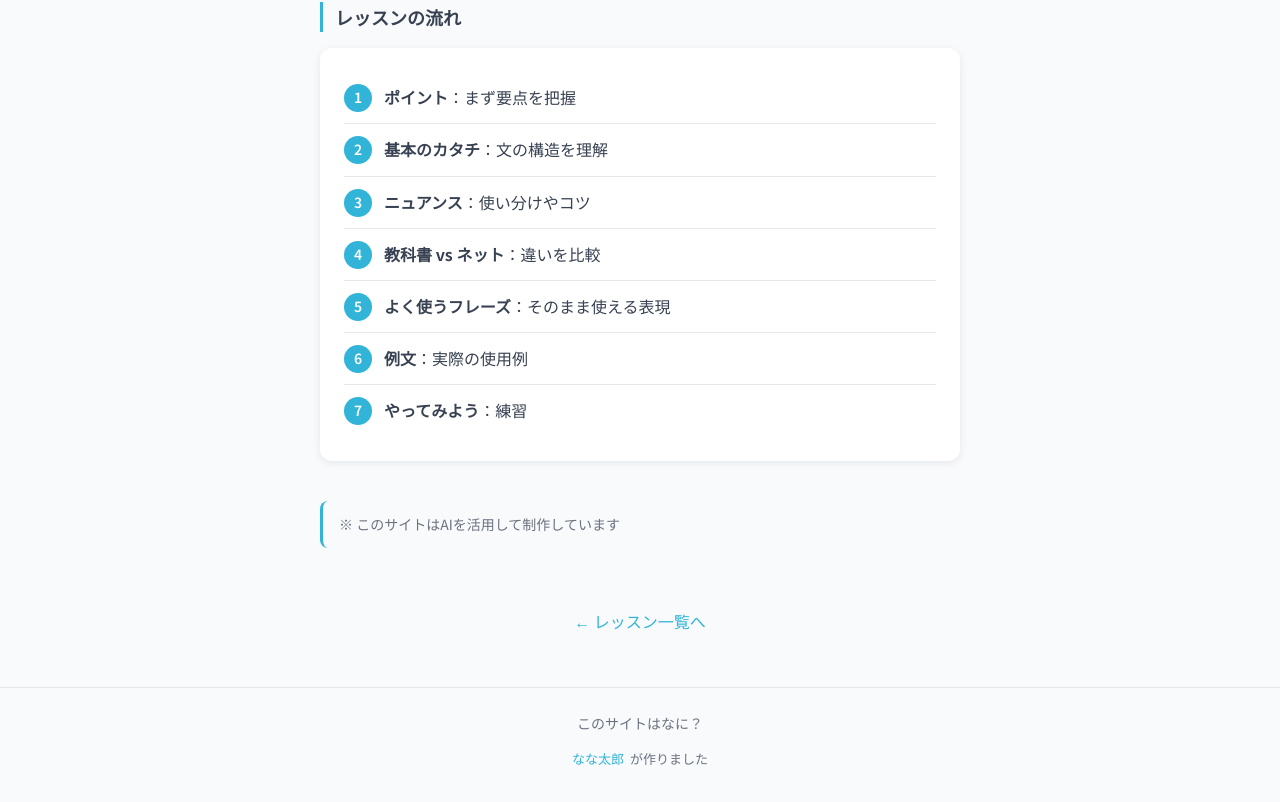
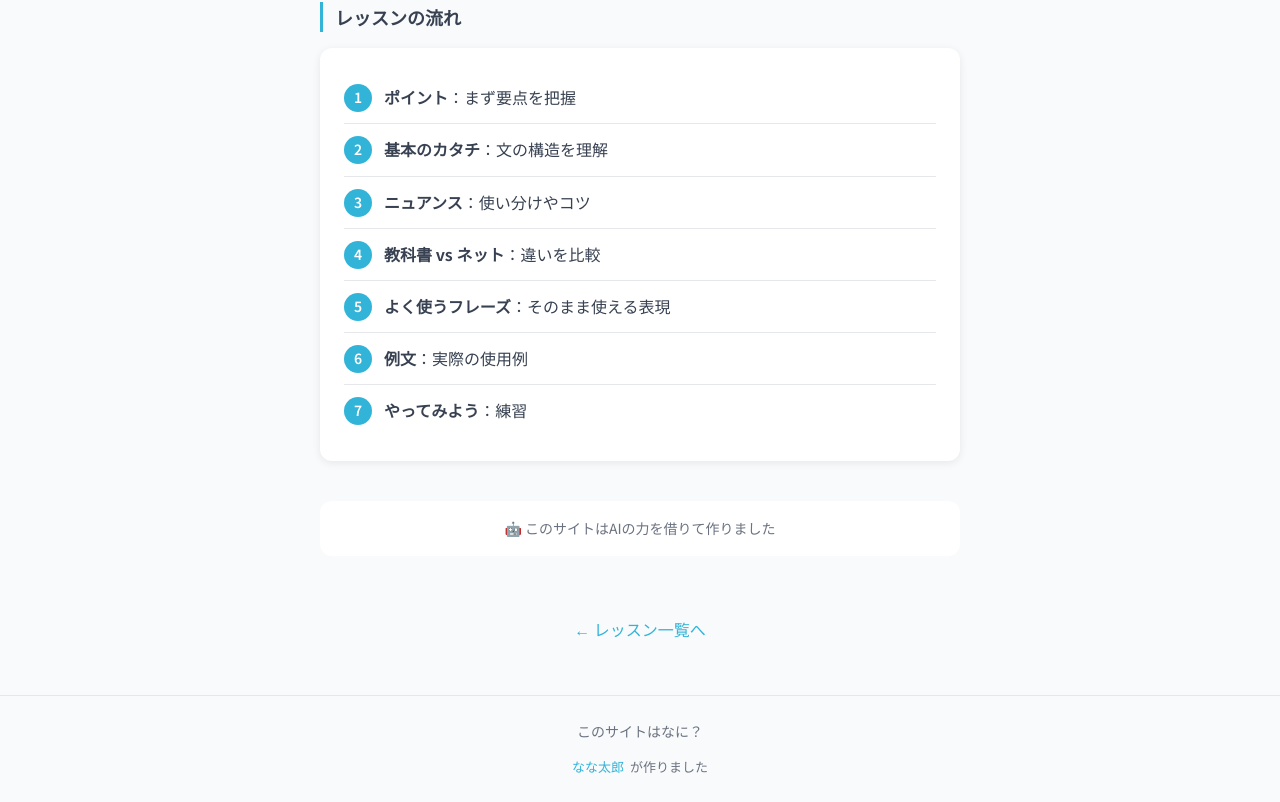
Before and after one commit to nxouv/net-eibunpo, a Next.js app: page /about in a window 1280 px wide. Shown: the part 1482-2284 px from the top of the page. Built offline with nearby package versions, Linux system fonts and the light colour scheme.

Commit message:
Make AI note more visible and casual

```diff
--- a/src/app/about/page.module.css
+++ b/src/app/about/page.module.css
@@ -129,10 +129,11 @@
 .note {
     font-size: 14px;
     color: var(--color-text-sub);
-    padding: 12px 16px;
-    background-color: var(--color-bg);
-    border-radius: var(--radius-sm);
-    border-left: 3px solid var(--color-grammar);
+    padding: 16px 20px;
+    background-color: var(--color-bg-card);
+    border-radius: var(--radius);
+    text-align: center;
+    margin-top: 32px;
 }
 
 /* フローリスト */
--- a/src/app/about/page.tsx
+++ b/src/app/about/page.tsx
@@ -158,7 +158,7 @@ export default function AboutPage() {
                 </section>
 
                 <p className={styles.note}>
-                    ※ このサイトはAIを活用して制作しています
+                    🤖 このサイトはAIの力を借りて作りました
                 </p>
 
                 <div className={styles.cta}>
```
